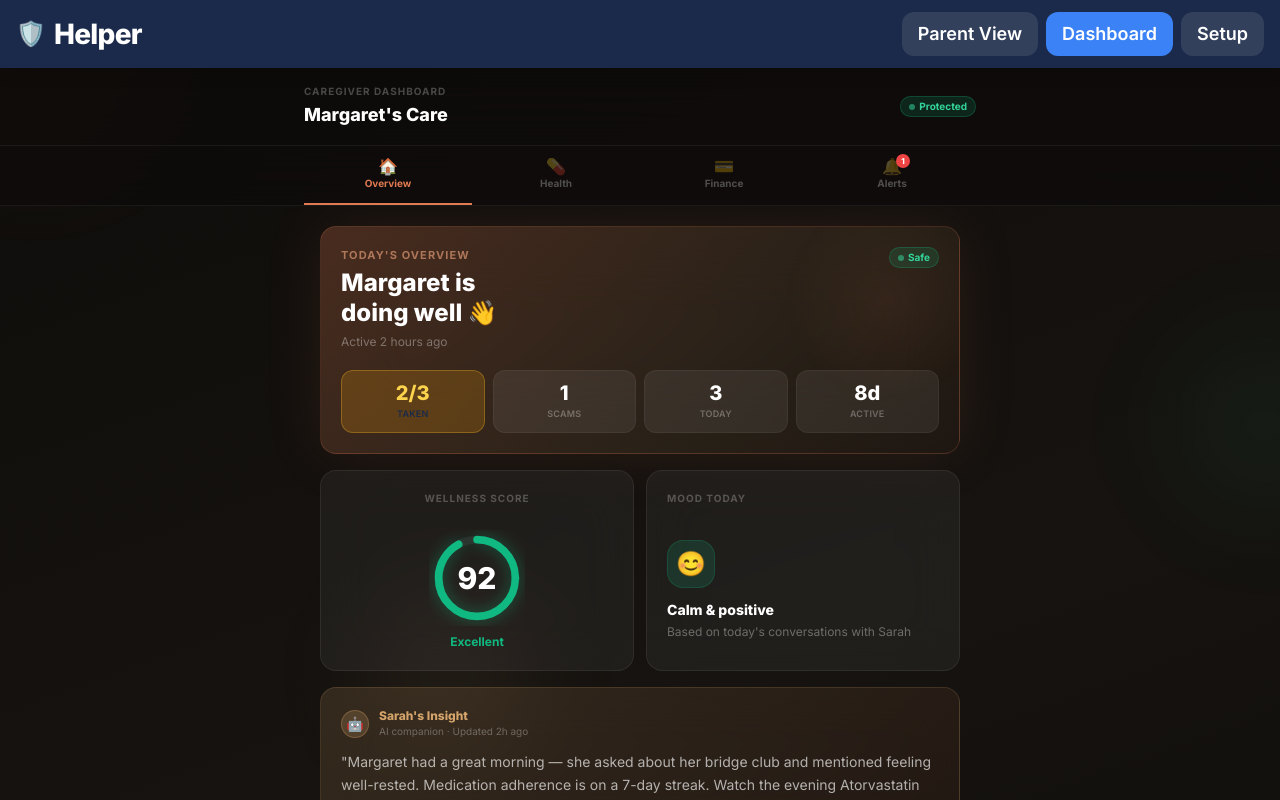
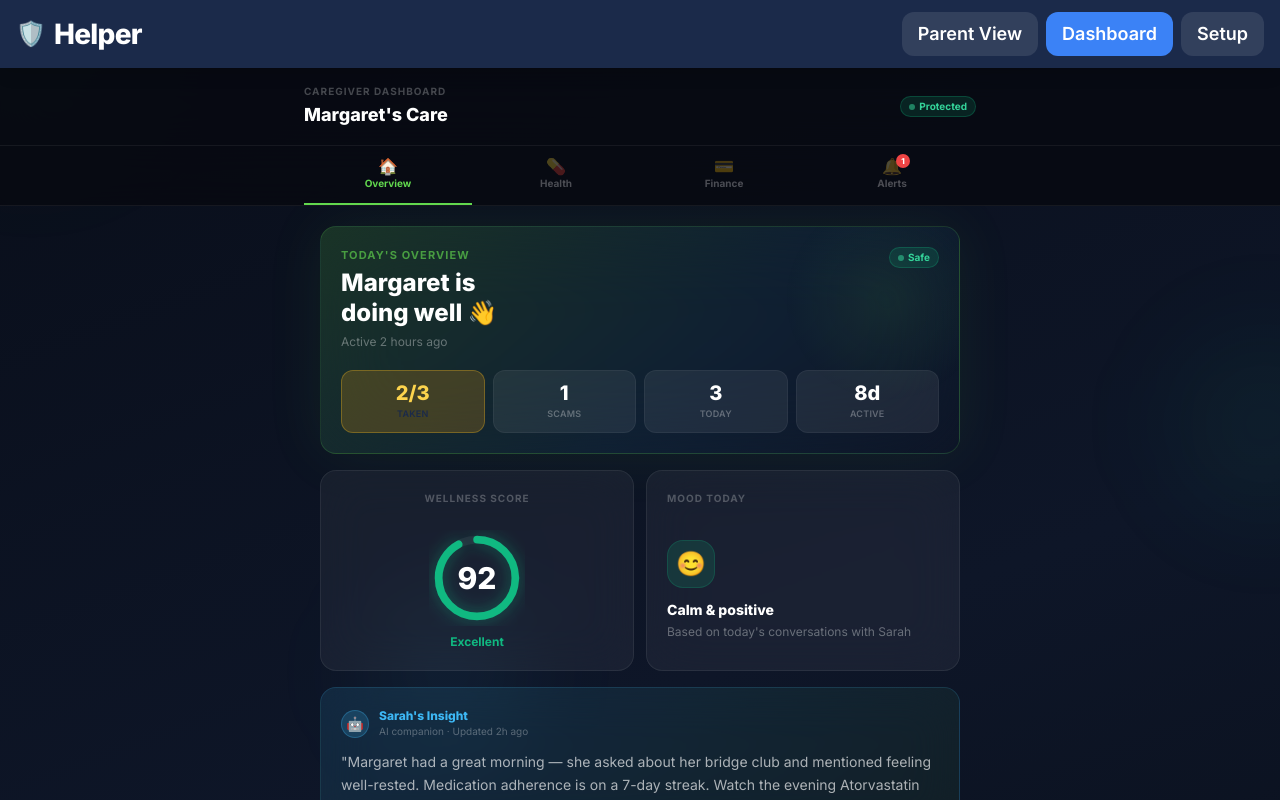
Before and after one commit to dhruv29/helper-app, a React (Vite) app: page / in a window 1280 px wide. Both pictures are taken after a click on the button "Dashboard". Shown: the top 800 px of the page. Built offline with nearby package versions, Linux system fonts and the light colour scheme.

Commit message:
feat: apply ServiceNow branding — deep navy + Now-green palette

```diff
--- a/src/pages/CaregiverDashboard.jsx
+++ b/src/pages/CaregiverDashboard.jsx
@@ -39,19 +39,19 @@ const APPOINTMENTS = [
 ]
 const INSIGHT = "Margaret had a great morning — she asked about her bridge club and mentioned feeling well-rested. Medication adherence is on a 7-day streak. Watch the evening Atorvastatin dose."
 
-// ── Palette (Claude-dark inspired: warm charcoal + terracotta accent) ─────────
-// bg: #0e0c0b warm near-black  accent: #e07a52 terracotta  gold: #d4a46a
+// ── Palette — ServiceNow branding ─────────────────────────────────────────────
+// bg: deep navy  primary: #62D84E Now-green  secondary: #3db8f5 sky-blue
 
 const G = {
   card: 'bg-white/[0.05] backdrop-blur-xl border border-white/[0.07] rounded-2xl',
   div:  'border-white/[0.06]',
 }
 
-const BG      = 'linear-gradient(160deg, #0f0d0b 0%, #161310 45%, #0a0908 100%)'
-const ACCENT  = '#e07a52'   // warm terracotta
-const ACCENT2 = '#d4a46a'   // muted gold
-const GLOW_A  = 'rgba(224,122,82,0.14)'
-const GLOW_B  = 'rgba(212,164,106,0.09)'
+const BG      = 'linear-gradient(160deg, #090e1a 0%, #0e1628 45%, #070c14 100%)'
+const ACCENT  = '#62D84E'   // ServiceNow Now-green
+const ACCENT2 = '#3db8f5'   // sky blue accent
+const GLOW_A  = 'rgba(98,216,78,0.12)'
+const GLOW_B  = 'rgba(61,184,245,0.08)'
 
 const fade  = (d = 0) => ({ initial: { opacity: 0, y: 14 }, animate: { opacity: 1, y: 0 }, transition: { delay: d, type: 'spring', stiffness: 260, damping: 24 } })
 const slide = (d = 0) => ({ initial: { opacity: 0, x: -10 }, animate: { opacity: 1, x: 0 }, transition: { delay: d, type: 'spring', stiffness: 260, damping: 24 } })
@@ -68,13 +68,13 @@ function Card({ children, className = '', delay = 0, style }) {
 
 function Pill({ children, color = 'white' }) {
   const c = {
-    terracotta: 'bg-[#e07a52]/15 text-[#e8a07a] border-[#e07a52]/25',
-    gold:       'bg-[#d4a46a]/15 text-[#d4a46a] border-[#d4a46a]/25',
-    emerald:    'bg-emerald-500/15 text-emerald-400 border-emerald-500/25',
-    amber:      'bg-amber-500/15  text-amber-400  border-amber-500/25',
-    red:        'bg-red-500/15    text-red-400    border-red-500/25',
-    teal:       'bg-teal-500/15   text-teal-400   border-teal-500/25',
-    white:      'bg-white/[0.07]  text-white/55   border-white/10',
+    now:     'bg-[#62D84E]/15 text-[#7ee86a] border-[#62D84E]/25',
+    sky:     'bg-[#3db8f5]/15 text-[#6dceff] border-[#3db8f5]/25',
+    emerald: 'bg-emerald-500/15 text-emerald-400 border-emerald-500/25',
+    amber:   'bg-amber-500/15  text-amber-400  border-amber-500/25',
+    red:     'bg-red-500/15    text-red-400    border-red-500/25',
+    teal:    'bg-teal-500/15   text-teal-400   border-teal-500/25',
+    white:   'bg-white/[0.07]  text-white/55   border-white/10',
   }[color]
   return <span className={`inline-flex items-center gap-1 text-[10px] font-bold px-2 py-0.5 rounded-full border ${c}`}>{children}</span>
 }
@@ -149,9 +149,9 @@ function OverviewTab({ alerts }) {
       {/* Hero card — warm terracotta glass */}
       <motion.div className="rounded-2xl overflow-hidden relative" {...fade(0)}
         style={{
-          background: `linear-gradient(140deg, rgba(224,122,82,0.28) 0%, rgba(212,164,106,0.12) 60%, rgba(180,100,60,0.06) 100%)`,
-          border: `1px solid rgba(224,122,82,0.20)`,
-          boxShadow: `0 0 60px rgba(224,122,82,0.10)`,
+          background: `linear-gradient(140deg, rgba(98,216,78,0.18) 0%, rgba(61,184,245,0.08) 60%, rgba(14,22,40,0.40) 100%)`,
+          border: `1px solid rgba(98,216,78,0.18)`,
+          boxShadow: `0 0 60px rgba(98,216,78,0.08)`,
         }}>
         <div className="absolute inset-0 backdrop-blur-2xl" />
         <div className="absolute -right-8 -top-8 w-52 h-52 rounded-full opacity-[0.08]"
@@ -159,7 +159,7 @@ function OverviewTab({ alerts }) {
         <div className="relative z-10 p-5">
           <div className="flex items-start justify-between mb-5">
             <div>
-              <p className="text-[11px] font-bold uppercase tracking-widest mb-1" style={{ color: 'rgba(232,160,122,0.65)' }}>Today's Overview</p>
+              <p className="text-[11px] font-bold uppercase tracking-widest mb-1" style={{ color: 'rgba(98,216,78,0.65)' }}>Today's Overview</p>
               <h2 className="text-2xl font-black text-white leading-tight">{PARENT} is<br />doing well 👋</h2>
               <p className="text-white/35 text-xs mt-1.5">Active {ACTIVITY.lastSeen}</p>
             </div>
@@ -201,14 +201,14 @@ function OverviewTab({ alerts }) {
       {/* Sarah's insight — warm gold tone */}
       <motion.div className="rounded-2xl p-5 relative overflow-hidden" {...fade(0.10)}
         style={{
-          background: 'linear-gradient(135deg, rgba(212,164,106,0.16) 0%, rgba(224,122,82,0.07) 100%)',
-          border: '1px solid rgba(212,164,106,0.18)',
+          background: 'linear-gradient(135deg, rgba(61,184,245,0.12) 0%, rgba(98,216,78,0.06) 100%)',
+          border: '1px solid rgba(61,184,245,0.16)',
         }}>
         <div className="absolute inset-0 backdrop-blur-xl" />
         <div className="relative z-10">
           <div className="flex items-center gap-2.5 mb-3">
             <div className="w-7 h-7 rounded-full flex items-center justify-center text-sm flex-shrink-0"
-              style={{ background: 'rgba(212,164,106,0.20)', border: '1px solid rgba(212,164,106,0.30)' }}>🤖</div>
+              style={{ background: 'rgba(61,184,245,0.18)', border: '1px solid rgba(61,184,245,0.28)' }}>🤖</div>
             <div>
               <p className="text-xs font-black" style={{ color: ACCENT2 }}>Sarah's Insight</p>
               <p className="text-[10px] text-white/30">AI companion · Updated 2h ago</p>
@@ -369,9 +369,9 @@ function HealthTab() {
         </div>
         {APPOINTMENTS.map((apt, i) => {
           const bg = apt.warm
-            ? 'bg-[#e07a52]/15 border-[#e07a52]/25'
-            : 'bg-teal-500/15 border-teal-500/25'
-          const tc = apt.warm ? ACCENT : '#2dd4bf'
+            ? 'bg-[#62D84E]/15 border-[#62D84E]/25'
+            : 'bg-[#3db8f5]/15 border-[#3db8f5]/25'
+          const tc = apt.warm ? ACCENT : ACCENT2
           return (
             <div key={i} className={`px-5 py-4 flex items-center gap-4 ${i > 0 ? `border-t ${G.div}` : ''}`}>
               <div className={`w-11 h-11 rounded-xl flex items-center justify-center text-xl flex-shrink-0 border ${bg}`}>
@@ -445,7 +445,7 @@ function FinanceTab() {
               <div className="h-[2px] w-full" style={{ background: `linear-gradient(90deg, ${ACCENT}, ${ACCENT2})` }} />
               <div className="px-5 py-4 flex items-center gap-4">
                 <div className="w-11 h-11 rounded-xl flex items-center justify-center text-xl flex-shrink-0"
-                  style={{ background: `rgba(224,122,82,0.12)`, border: `1px solid rgba(224,122,82,0.20)` }}>🏦</div>
+                  style={{ background: `rgba(98,216,78,0.10)`, border: `1px solid rgba(98,216,78,0.18)` }}>🏦</div>
                 <div className="flex-1 min-w-0">
                   <p className="font-black text-white text-sm">{acct.bank} {acct.name}</p>
                   <p className="text-xs text-white/35 mt-0.5">···· ···· ···· {acct.last4} · {acct.updated}</p>
@@ -547,7 +547,7 @@ export default function CaregiverDashboard({ alerts }) {
 
       {/* Header */}
       <div className="relative z-30 border-b border-white/[0.06] px-5 py-4"
-        style={{ background: 'rgba(14,12,10,0.82)', backdropFilter: 'blur(24px)' }}>
+        style={{ background: 'rgba(7,10,18,0.88)', backdropFilter: 'blur(24px)' }}>
         <div className="max-w-2xl mx-auto flex items-center justify-between">
           <div>
             <p className="text-[10px] text-white/25 font-bold uppercase tracking-widest">Caregiver Dashboard</p>
@@ -559,7 +559,7 @@ export default function CaregiverDashboard({ alerts }) {
 
       {/* Tab bar */}
       <div className="sticky top-[73px] z-30 border-b border-white/[0.06]"
-        style={{ background: 'rgba(14,12,10,0.82)', backdropFilter: 'blur(24px)' }}>
+        style={{ background: 'rgba(7,10,18,0.88)', backdropFilter: 'blur(24px)' }}>
         <div className="max-w-2xl mx-auto flex">
           {TABS.map(t => (
             <button key={t.id} onClick={() => setTab(t.id)}
```
